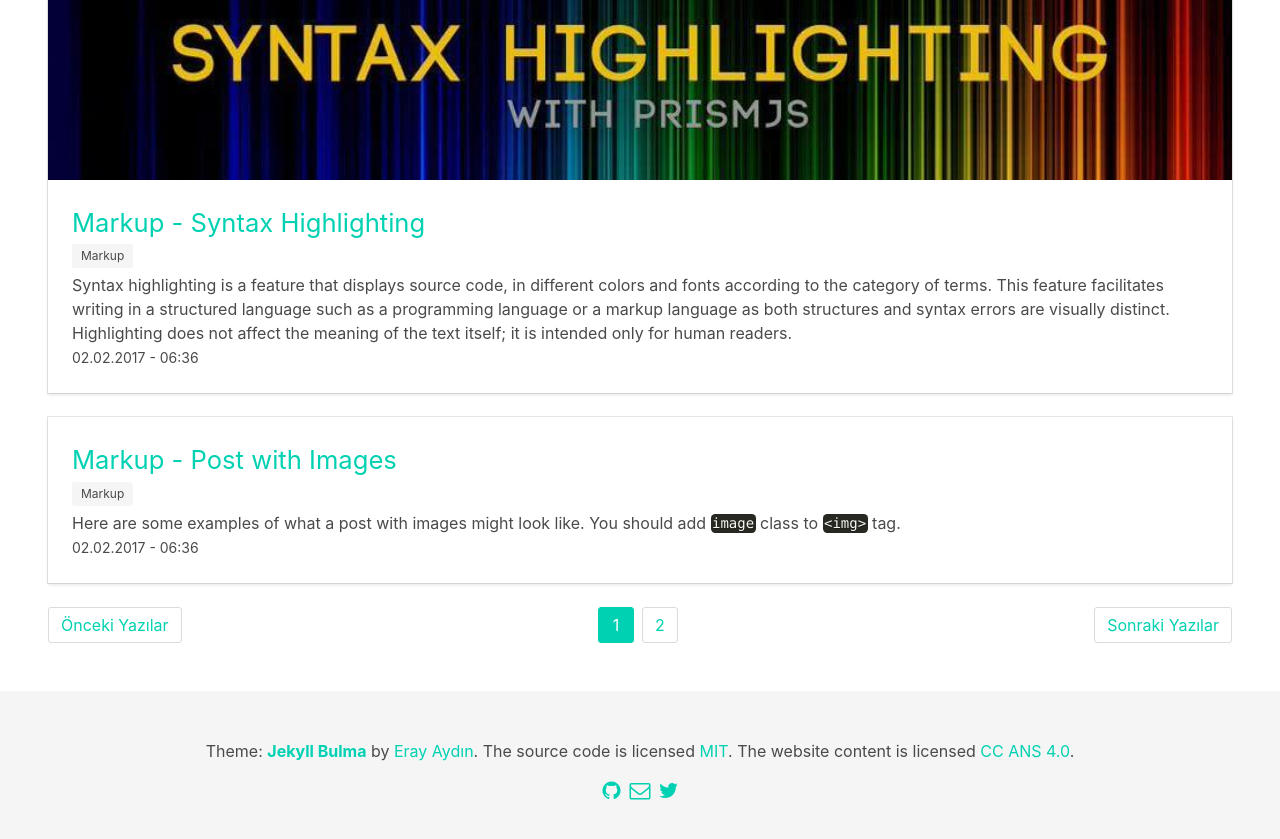
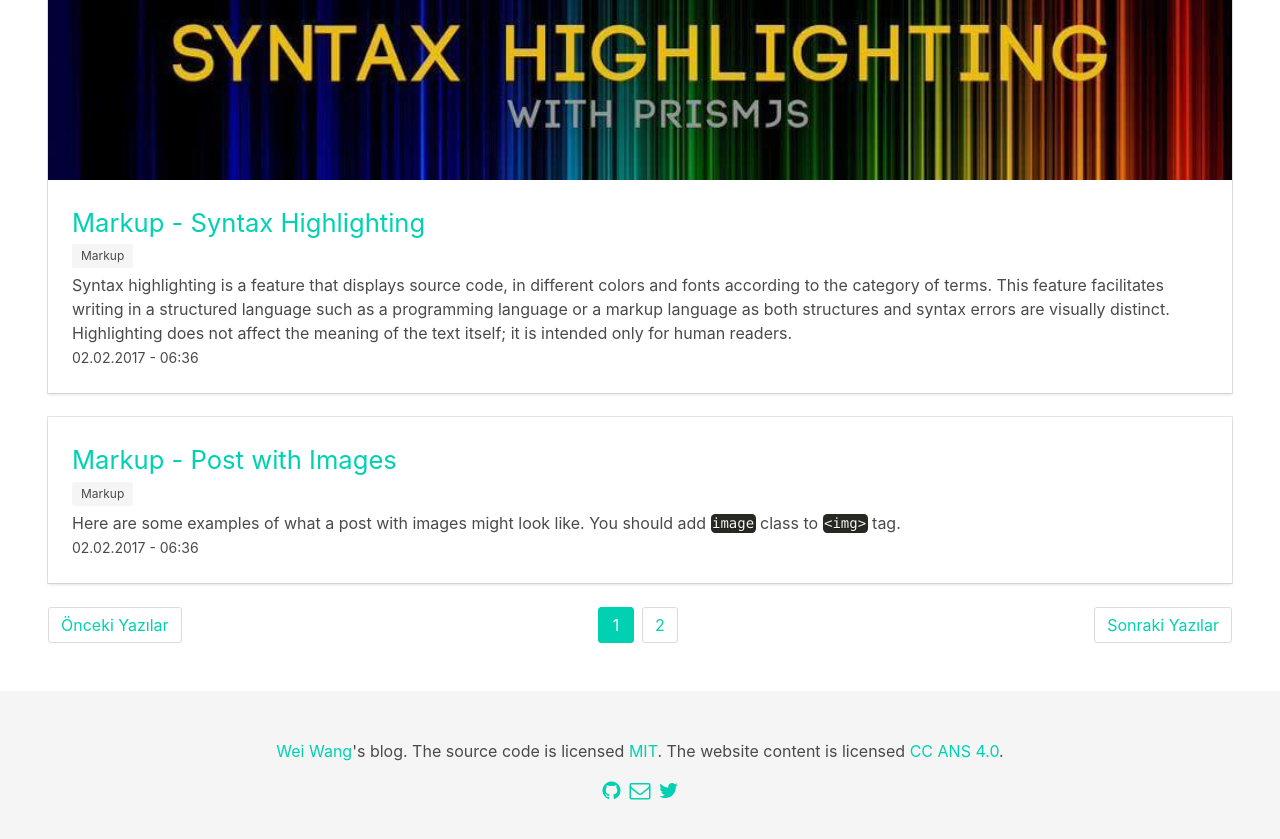
Before and after one commit to weiWANG881108/weiWANG881108.github.io, a Jekyll site: the page built from index.html, in a window 1280 px wide and 900 px high, scrolled down 1139 px. Shown: the top 839 px of the window. Built offline with Jekyll 4.4.1, drawn with Linux system fonts in a browser that asks for light colours; the list of posts is cut into pages by our own code; comment, search, counter and statistics services are not loaded.

Commit message:
no message

```diff
--- a/_config.yml
+++ b/_config.yml
@@ -4,7 +4,7 @@ baseurl: /
 url: http://erayaydin.github.io
 download: "https://github.com/erayaydin/jekyll-bulma/archive/master.zip"
 social:
-  github: erayaydin
+  github: weiWANG881108
   email: wangwei881108@mail.com
   facebook:
   twitter: erayaydi
--- a/_layouts/default.html
+++ b/_layouts/default.html
@@ -159,7 +159,7 @@
     <div class="container">
         <div class="content has-text-centered">
             <p>
-                Theme: <strong><a href="https://github.com/erayaydin/jekyll-bulma">Jekyll Bulma</a></strong> by <a href="http://github.com/erayaydin">Eray Aydın</a>. The source code is licensed
+                <a href="https://github.com/weiWANG881108">Wei Wang</a>'s blog. The source code is licensed
                 <a href="http://opensource.org/licenses/mit-license.php">MIT</a>. The website content
                 is licensed <a href="http://creativecommons.org/licenses/by-nc-sa/4.0/">CC ANS 4.0</a>.
             </p>
```
